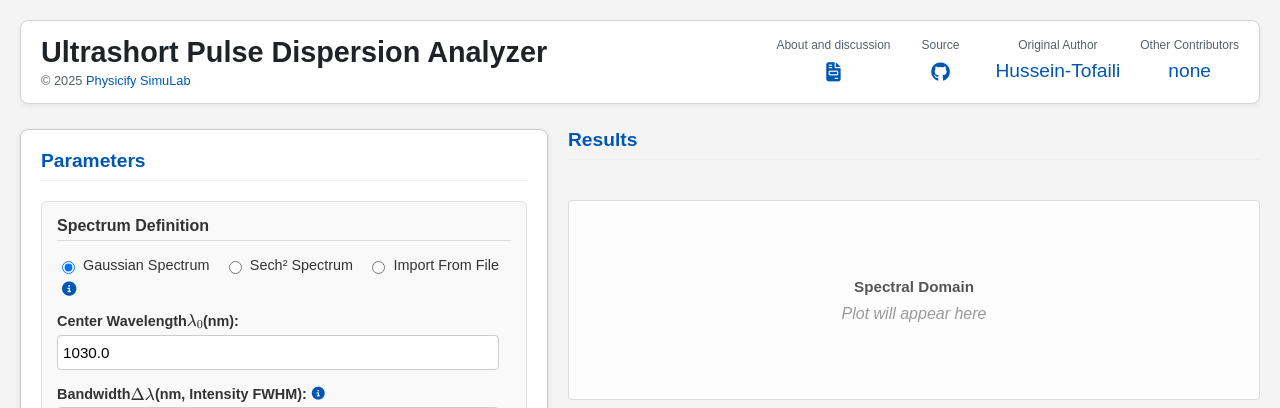
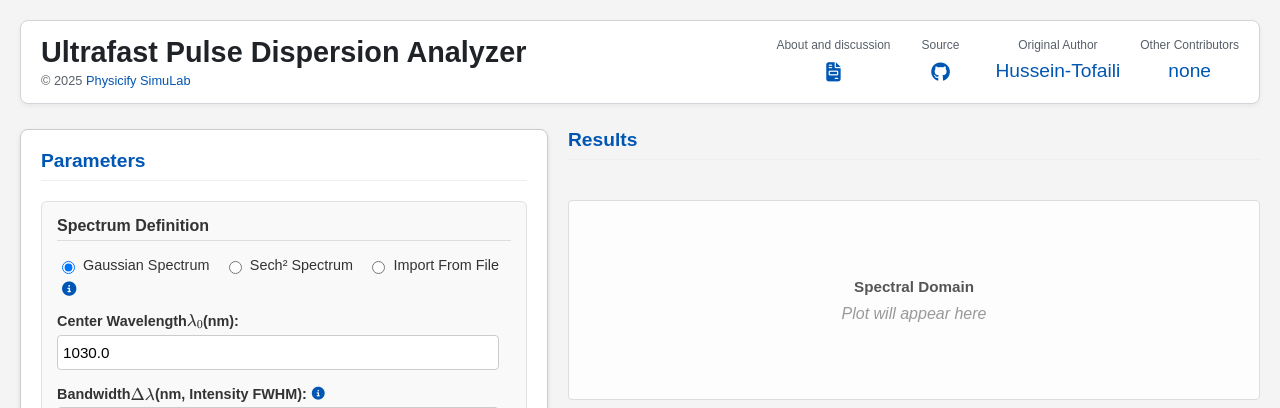
Before and after one commit to physicify-simulab/PulseDispersionAnalyzer, a Flask app: page /tool in a window 1280 px wide. Shown: the top 408 px of the page. Run offline with Flask 3, Linux system fonts and the light colour scheme; some libraries are stand-ins or nearby versions.

Commit message:
changing ultrashort to ultrafast

```diff
--- a/templates/index.html
+++ b/templates/index.html
@@ -3,7 +3,7 @@
 <head>
     <meta charset="UTF-8">
     <meta name="viewport" content="width=device-width, initial-scale=1.0">
-    <title>Ultrashort Pulse Dispersion Analyzer</title>
+    <title>Ultrafast Pulse Dispersion Analyzer</title>
     <link rel="icon" type="image/png" href="https://raw.githubusercontent.com/physicify-simulab/physicify-simulab.github.io/refs/heads/main/favicon.png">
     <link rel="stylesheet" href="https://cdnjs.cloudflare.com/ajax/libs/font-awesome/6.1.1/css/all.min.css" />
     <link rel="stylesheet" href="/header.css">
@@ -40,7 +40,7 @@
     <div class="page-wrapper">
         <div class="main-title-container">
             <div class="h1-title-group">
-                <span class="h1-title">Ultrashort Pulse Dispersion Analyzer</span>
+                <span class="h1-title">Ultrafast Pulse Dispersion Analyzer</span>
                 <div class="h1-copyright">
                     © 2025 <a href="https://github.com/physicify-simulab" target="_blank" title="Visit Physicify SimuLab on GitHub">Physicify SimuLab</a>
                 </div>
```
